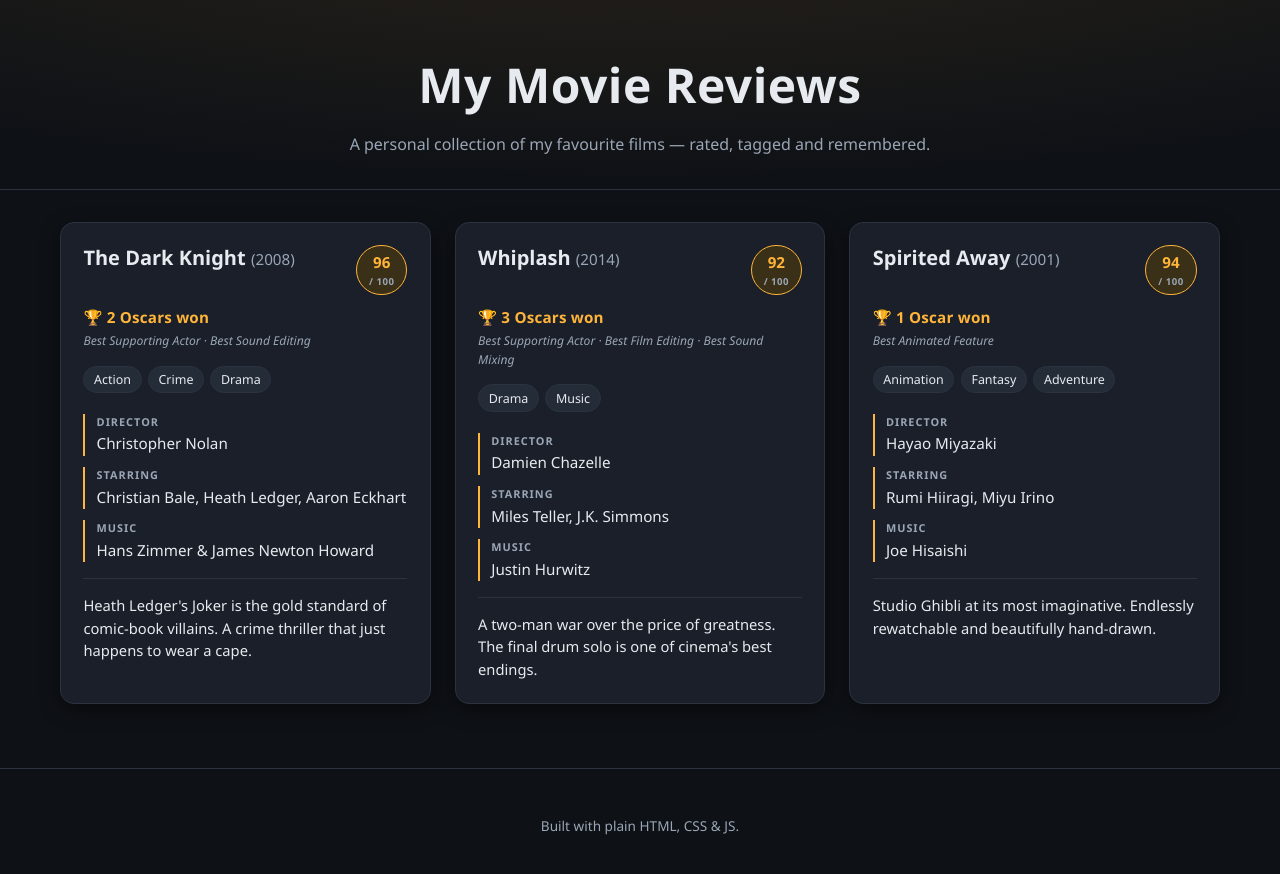
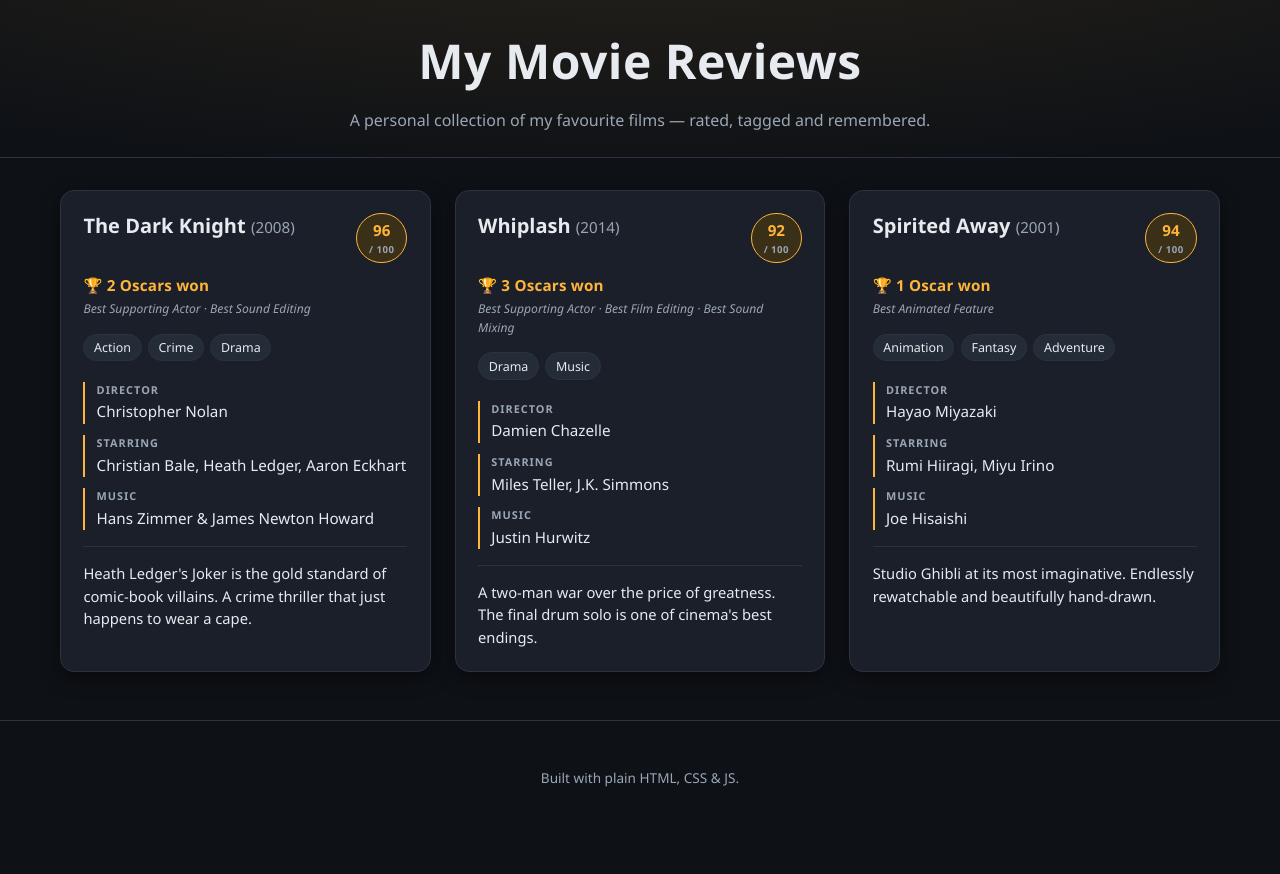
Before and after one commit to boufik/MovieReviews, a plain HTML site: page index.html in a window 1280 px wide. After the commit the page ends 834 px from the top, so only its background shows below. Drawn offline with Linux system fonts and the light colour scheme.

Commit message:
Fixed CSS

```diff
--- a/styles.css
+++ b/styles.css
@@ -1,4 +1,4 @@
-/* ===== Theme tokens ===== */
+/* -------- Base -------- */
 :root {
   --bg: #0e1116;
   --bg-card: #1a1f29;
@@ -6,14 +6,13 @@
   --border: #2b3340;
   --text: #e7ebf0;
   --text-muted: #9aa6b5;
-  --accent: #ffb43a;        /* warm "spotlight" gold */
+  --accent: #ffb43a;
   --accent-soft: #3a2f17;
   --chip-bg: #242c38;
   --shadow: 0 6px 20px rgba(0, 0, 0, 0.45);
   --radius: 14px;
 }
 
-/* ===== Base ===== */
 * {
   box-sizing: border-box;
 }
@@ -30,10 +29,13 @@ body {
   line-height: 1.55;
 }
 
-/* ===== Header / footer ===== */
+
+
+
+/* -------- Header and footer -------- */
 .site-header {
   text-align: center;
-  padding: 3rem 1.25rem 2rem;
+  padding: 1.5rem 1.25rem 1.5rem;
   border-bottom: 1px solid var(--border);
   background: radial-gradient(1200px 300px at 50% -120px, rgba(255, 180, 58, 0.12), transparent);
 }
@@ -57,38 +59,43 @@ body {
   color: var(--text-muted);
   font-size: 0.85rem;
   border-top: 1px solid var(--border);
-  margin-top: 2rem;
+  margin-top: 1rem;
 }
 
-/* ===== Layout ===== */
+
+
+
+/* -------- Layout and Responsive Design -------- */
 .container {
-  max-width: 1200px;       /* keeps cards from stretching on huge screens */
+  max-width: 1200px;              /* Keeps cards from stretching on huge screens */
   margin: 0 auto;
   padding: 2rem 1.25rem;
 }
 
-/* Mobile-first: 1 card per row */
+/* Mobile: 1 card per row */
 .movie-grid {
   display: grid;
   grid-template-columns: 1fr;
   gap: 1.5rem;
 }
 
-/* Tablet: 2 per row */
+/* Tablet: 2 cards per row */
 @media (min-width: 600px) {
   .movie-grid {
     grid-template-columns: repeat(2, 1fr);
   }
 }
 
-/* Big PC screen: cap at 3 per row (info-heavy cards) */
+/* Big PC screen: 3 cards per row */
 @media (min-width: 992px) {
   .movie-grid {
     grid-template-columns: repeat(3, 1fr);
   }
 }
 
-/* ===== Movie card ===== */
+
+
+/* -------- Movie Card -------- */
 .movie-card {
   display: flex;
   flex-direction: column;
@@ -101,9 +108,10 @@ body {
 }
 
 .movie-card:hover {
-  transform: translateY(-4px);
+  /* transform: translateY(-4px); */
   background: var(--bg-card-hover);
   border-color: var(--accent);
+  box-shadow: 0 10px 10px 0 var(--accent);
 }
 
 .card-head {
@@ -125,7 +133,10 @@ body {
   font-size: 0.95rem;
 }
 
-/* Rating badge */
+
+
+
+/* -------- Rating Badge -------- */
 .rating {
   flex: 0 0 auto;
   min-width: 3.2rem;
@@ -147,7 +158,10 @@ body {
   letter-spacing: 0.5px;
 }
 
-/* Oscars block */
+
+
+
+/* -------- Oscars Block -------- */
 .oscars-block {
   margin-top: 0.7rem;
 }
@@ -160,7 +174,6 @@ body {
   letter-spacing: 0.2px;
 }
 
-/* Smaller, muted disclaimer naming the specific Oscars */
 .oscar-detail {
   margin: 0.15rem 0 0;
   font-size: 0.76rem;
@@ -168,7 +181,10 @@ body {
   color: var(--text-muted);
 }
 
-/* Genre chips */
+
+
+
+/* -------- Genre Chips -------- */
 .genres {
   display: flex;
   flex-wrap: wrap;
@@ -185,7 +201,10 @@ body {
   border-radius: 999px;
 }
 
-/* Detail rows (director, actors, music) */
+
+
+
+/* -------- Detail rows (director, actors, music) -------- */
 .details {
   margin: 0.4rem 0 1rem;
   display: grid;
@@ -214,7 +233,10 @@ body {
   font-weight: 500;
 }
 
-/* Relevant info blurb */
+
+
+
+/* -------- Relevant Info -------- */
 .info {
   margin: 0;
   padding-top: 0.9rem;
@@ -223,7 +245,6 @@ body {
   font-size: 0.92rem;
 }
 
-/* Empty state */
 .empty-state {
   grid-column: 1 / -1;
   text-align: center;
```
